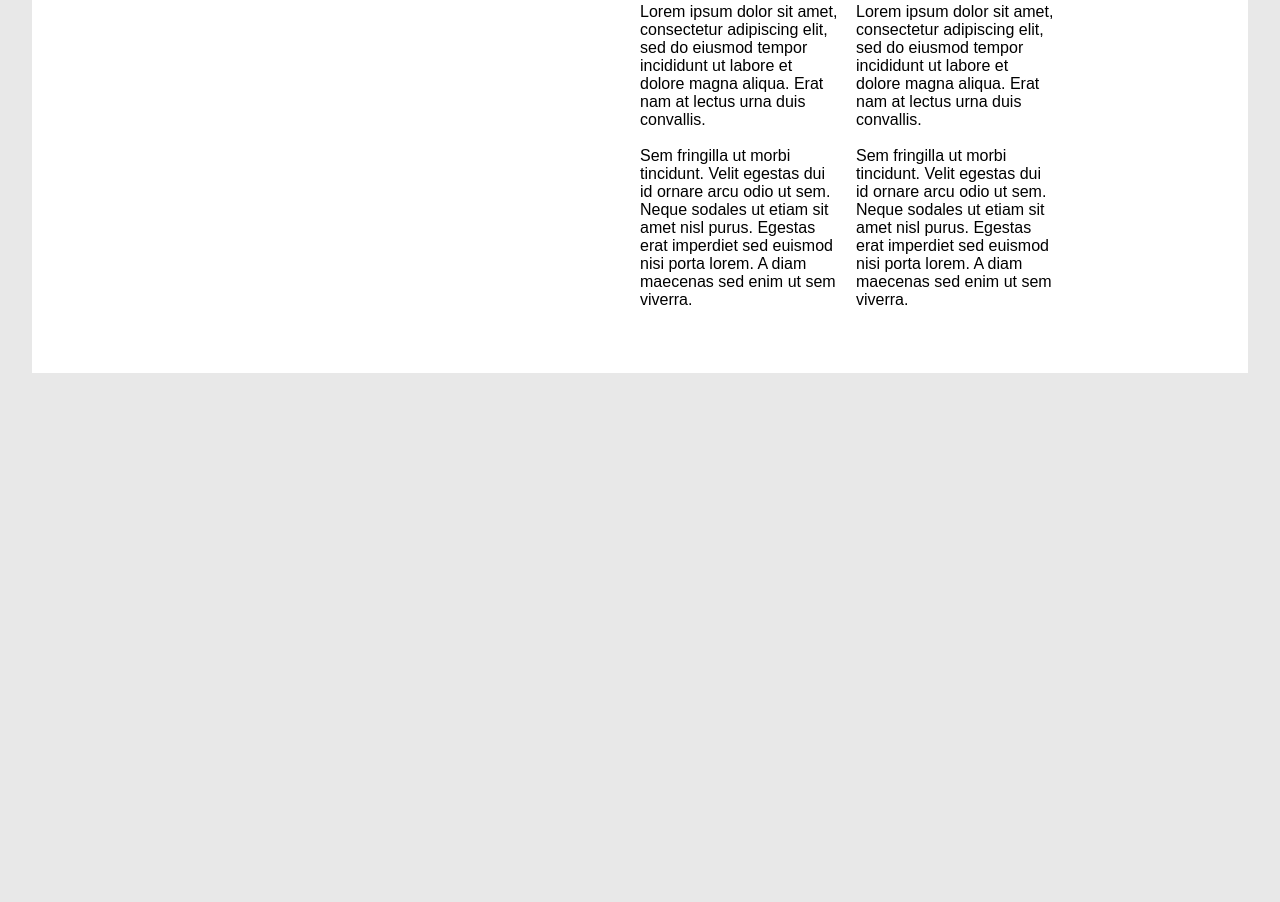
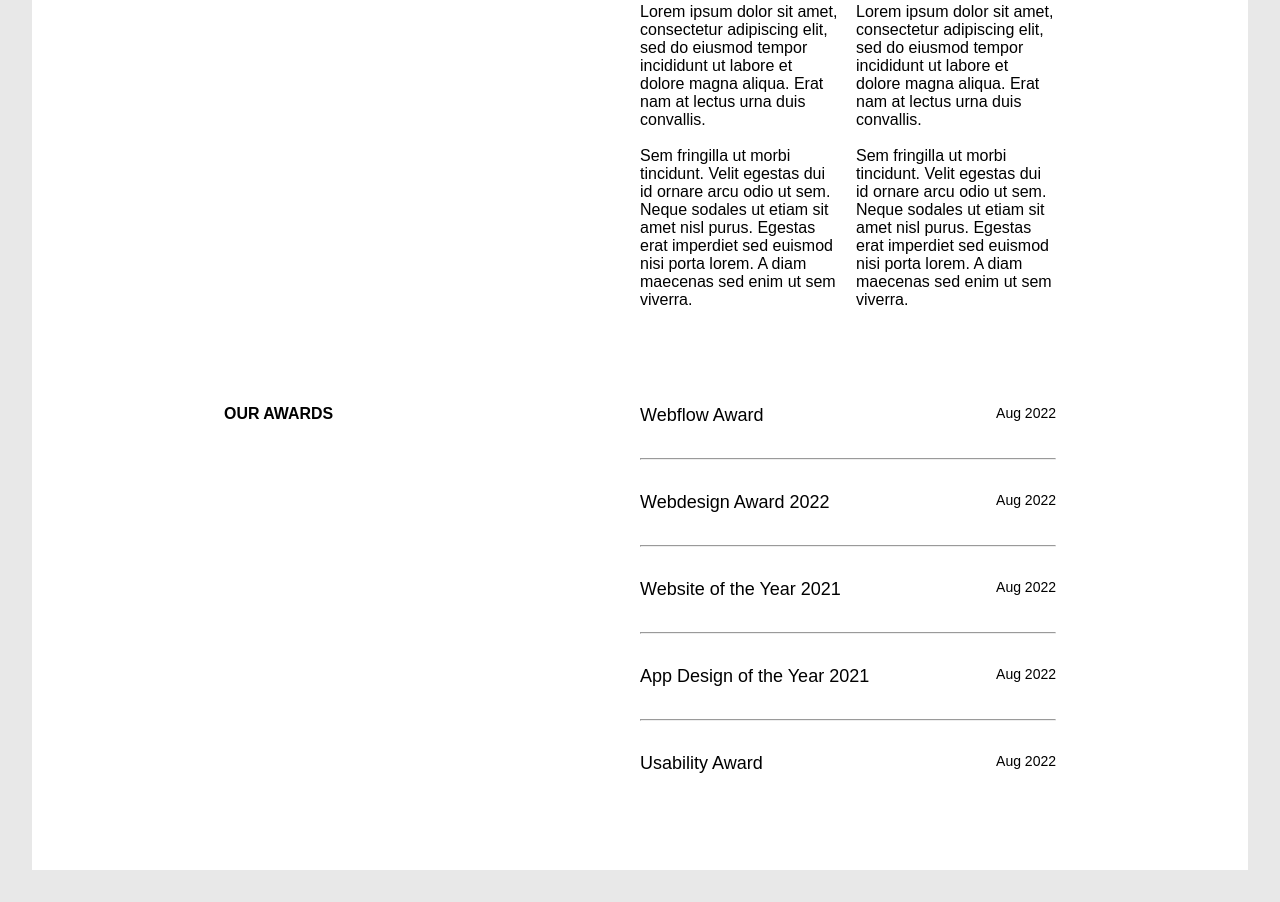
Before and after one commit to yunusemrebagca/leevi-agency-and-porfolio-template, a website built with Parcel: page src/index.html in a window 1280 px wide. Shown: the part 4857-5759 px from the top of the page. Before the commit the page ends 5262 px from the top, so only its background shows below. Built offline with nearby package versions, Linux system fonts and the light colour scheme; a web font is replaced by a local one.

Commit message:
created awards section and started work on work section

```diff
--- a/src/index.html
+++ b/src/index.html
@@ -173,6 +173,58 @@
           </div>
         </div>
       </section>
+      <section class="why">
+        <div class="why__left">
+          <h5>OUR AWARDS</h5>
+        </div>
+        <div class="why__awards">
+          <p>
+            <span>
+              Webflow Award
+            </span>
+            <span class="why__span">
+              Aug 2022
+            </span>
+          </p>
+          <hr>
+          <p>
+            <span>
+              Webdesign Award 2022
+            </span>
+            <span class="why__span">
+              Aug 2022
+            </span>
+          </p>
+          <hr>
+          <p>
+            <span>
+              Website of the Year 2021
+            </span>
+            <span class="why__span">
+              Aug 2022
+            </span>
+          </p>
+          <hr>
+          <p>
+            <span>
+              App Design of the Year 2021
+            </span>
+            <span class="why__span">
+              Aug 2022
+            </span>
+          </p>
+          <hr>
+          <p>
+            <span>
+              Usability Award
+            </span>
+            <span class="why__span">
+              Aug 2022
+            </span>
+          </p>
+          </div>
+        </div>
+      </section>
     </div>
   </body>
 </html>
--- a/src/scss/layout/_why.scss
+++ b/src/scss/layout/_why.scss
@@ -5,6 +5,7 @@
   padding-inline: 12rem;
   width: 100%;
   display: flex;
+  padding-bottom: 6rem;
 
   flex-direction: row;
   &__left {
@@ -15,7 +16,6 @@
     flex: 1;
     display: flex;
     flex-direction: column;
-    margin-bottom: 4rem;
 
     > p {
       font-size: 2.5rem;
@@ -32,4 +32,18 @@
     grid-template-columns: 1fr 1fr;
     column-gap: 1rem;
   }
+  &__awards {
+    flex: 1;
+    display: grid;
+    grid-template-columns: 1fr;
+    row-gap: 2rem;
+    font-size: $font-small;
+    p {
+      display: flex;
+      justify-content: space-between;
+    }
+  }
+  &__span {
+    font-size: $font-very-small;
+  }
 }
--- /dev/null
+++ b/src/scss/layout/_work.scss
@@ -0,0 +1 @@
+@use "../base/variables" as *;
--- a/src/scss/main.scss
+++ b/src/scss/main.scss
@@ -6,6 +6,7 @@
 @use "layout/services";
 @use "layout/featured";
 @use "layout/why";
+@use "layout/work";
 body {
   background-color: $background;
 }
```
